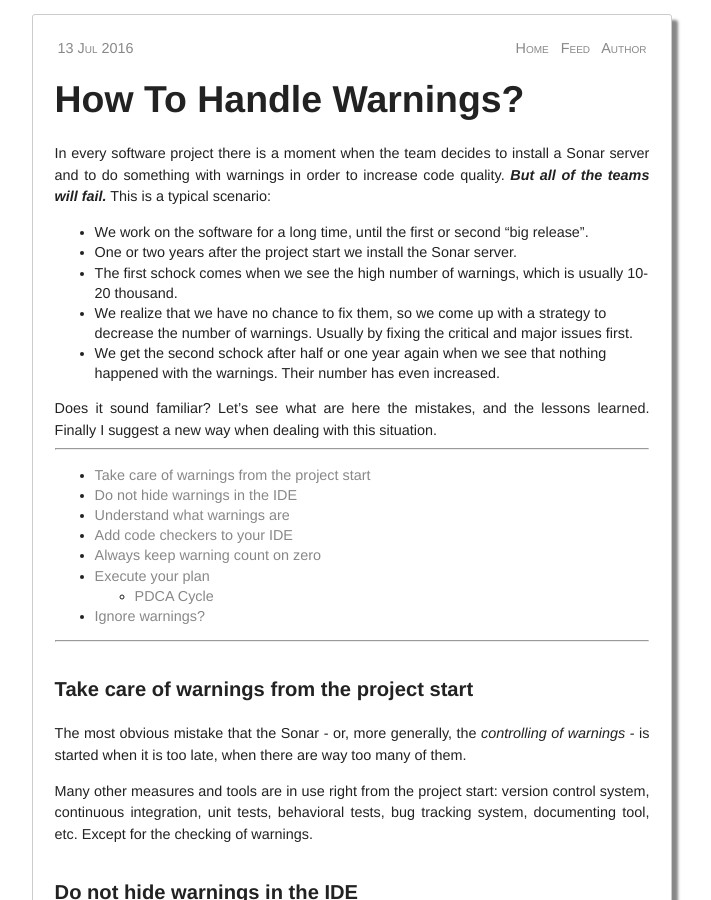
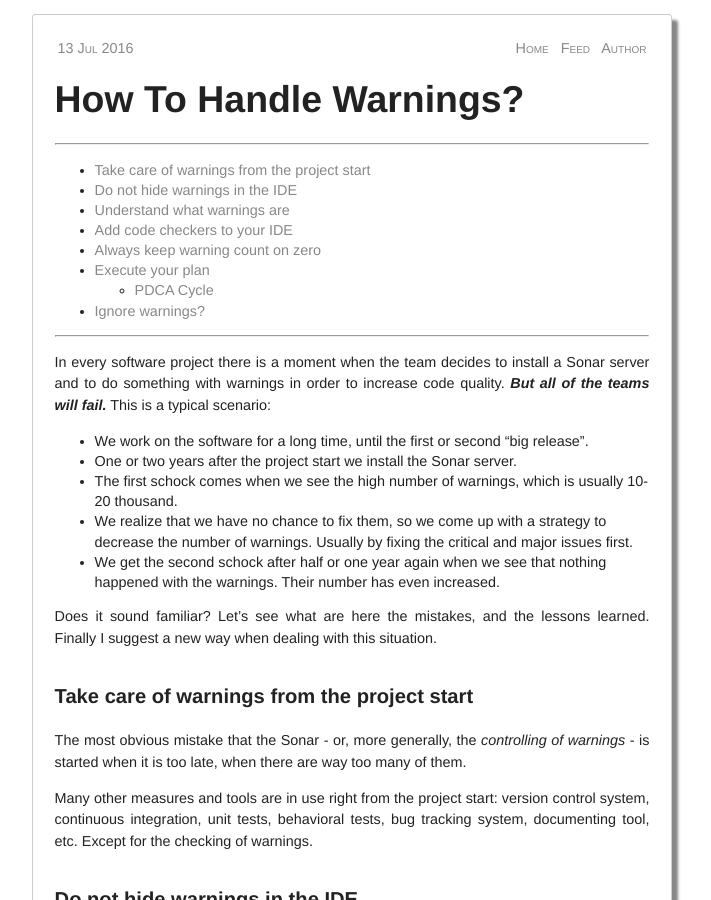
Before and after one commit to woj-tek/petozoltan.github.io, a Jekyll site: the page built from _posts/2016-07-13-how-to-handle-warnings.md, in a window 1280 px wide and 900 px high. Shown: the whole window, without its empty margins (288-999 px from the left). Built offline with Jekyll 4.4.1, drawn with Linux system fonts in a browser that asks for light colours.

Commit message:
Update 2016-07-13-how-to-handle-warnings.md

```diff
--- a/_posts/2016-07-13-how-to-handle-warnings.md
+++ b/_posts/2016-07-13-how-to-handle-warnings.md
@@ -3,6 +3,13 @@ layout: post
 title: "How To Handle Warnings?"
 date: 2016-07-13
 ---
+
+***
+
+* TOC
+{:toc}
+
+***
 
 In every software project there is a moment when the team decides to install a Sonar server and to do something with warnings in order to increase code quality. ***But all of the teams will fail.*** This is a typical scenario:
 
@@ -14,12 +21,6 @@ In every software project there is a moment when the team decides to install a S
 
 Does it sound familiar? Let's see what are here the mistakes, and the lessons learned. Finally I suggest a new way when dealing with this situation.
 
-***
-
-* TOC
-{:toc}
-
-***
 
 ### Take care of warnings from the project start
 
```
